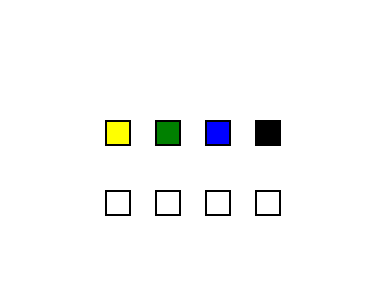
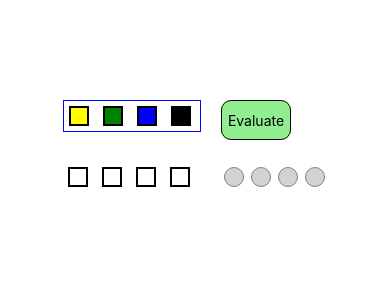
Before and after one commit to AnickaVargova/Logik, a React Native app: screen / in a window 390 px wide. Shown: the top 300 px of the page. Built offline with nearby package versions, Linux system fonts and the light colour scheme.

Commit message:
evaluation component styling

```diff
--- a/App.js
+++ b/App.js
@@ -1,22 +1,51 @@
-import { StatusBar } from 'expo-status-bar';
-import { StyleSheet, Text, View } from 'react-native';
-import {Screen} from './components/Screen';
+import React from "react";
+import { StatusBar } from "expo-status-bar";
+import { StyleSheet, Text, View } from "react-native";
+import { Screen } from "./components/Screen";
+import { options } from "./components/options";
+
+const createSecretOptions = (options) => {
+  const resultArr = [];
+  const getRandomIndex = () => Math.round(Math.random() * (options.length - 1));
+  while (resultArr.length < 4) {
+    const randomColor = options[getRandomIndex()];
+    if (!resultArr.includes(randomColor)) {
+      resultArr.push(randomColor);
+    }
+  }
+  return resultArr;
+};
+
+const gameData = {
+  secretOptions: createSecretOptions(options),
+  evaluateGuess: (selectedOptions) =>
+    selectedOptions.reduce(
+      (count, current) => (this.secretOptions.includes(current) ? ++count : count),
+      0
+    ),
+
+  enterGuess: (bool) => bool,
+};
+
+export const GameContext = React.createContext();
 
 export default function App() {
   return (
-    <View style={styles.container}>
-      <Screen/>
-    </View>
+    <GameContext.Provider value={gameData}>
+      <View style={styles.container}>
+        <Screen />
+      </View>
+    </GameContext.Provider>
   );
 }
 
 const styles = StyleSheet.create({
   container: {
     flex: 1,
-    backgroundColor: '#fff',
-    alignItems: 'center',
-    justifyContent: 'center',
+    backgroundColor: "#fff",
+    alignItems: "center",
+    justifyContent: "center",
     padding: 30,
     paddingTop: 100
-  },
+  }
 });
--- /dev/null
+++ b/components/Evaluation.js
@@ -0,0 +1,33 @@
+import React, {useContext} from "react";
+import { View, Text, StyleSheet } from "react-native";
+import { GameContext } from '../App';
+
+export const Evaluation = () => {
+//   const evaluateGuess = useContext(GameContext).evaluateGuess;
+
+  return (
+    <View style={styles.line}>
+      {Array.from({length: 4}).map((item,index) => <View style={styles.circle} key={index}/>)}
+
+    </View>
+  );
+};
+
+const styles = StyleSheet.create({
+  line: {
+    display: "flex",
+    flexDirection: "row",
+    justifyContent: 'center',
+    marginLeft: 20
+  },
+  circle: {
+      width: 20,
+      height: 20,
+      borderRadius: 50,
+      borderWidth: 1,
+      borderColor: 'grey',
+      backgroundColor: 'lightgrey',
+      margin: 5,
+      marginRight: 2
+  }
+});
--- /dev/null
+++ b/components/Header.js
@@ -0,0 +1,38 @@
+import React, {useContext} from "react";
+import { SecretLine } from "./SecretLine";
+import { TouchableOpacity, View, Text, StyleSheet } from "react-native";
+import { GameContext } from "../App";
+
+
+export const Header = () => {
+//   const enterGuess = useContext(gameContext).enterGuess;
+  return (
+    <View style={styles.header}>
+      <SecretLine />
+      <TouchableOpacity style={styles.button}>
+        <Text>Evaluate</Text>
+      </TouchableOpacity>
+    </View>
+  );
+};
+
+const styles = StyleSheet.create({
+  header: {
+    display: "flex",
+    flexDirection: "row",
+  },
+  button: {
+    width: 70,
+    height: 40,
+    borderColor: "black",
+    borderWidth: 1,
+    borderRadius: 10,
+    backgroundColor: "lightgreen",
+    marginLeft: 20,
+    marginTop: 0,
+    fontWeight: 'bold',
+    display: 'flex',
+    justifyContent: 'center',
+    alignItems: 'center'
+  }
+});
--- a/components/Line.js
+++ b/components/Line.js
@@ -1,7 +1,22 @@
-import React from 'react';
-import {View, Text, StyleSheet} from 'react-native';
-import  {Squares} from './Squares';
+import React from "react";
+import { View, Text, StyleSheet } from "react-native";
+import { Squares } from "./Squares";
+import { Evaluation } from "./Evaluation";
 
-export const Line = ({dropdown, backgroundsArr}) => {
-    return <Squares dropdown={dropdown} backgroundsArr={backgroundsArr}/>
-}
+export const Line = ({ dropdown, backgroundsArr }) => {
+  return (
+    <View style={styles.line}>
+      <Squares dropdown={dropdown} backgroundsArr={backgroundsArr} />
+      <Evaluation />
+    </View>
+  );
+};
+
+const styles=StyleSheet.create(
+    {
+        line: {
+            display: "flex",
+            flexDirection: "row",
+        }
+    }
+)
--- a/components/Screen.js
+++ b/components/Screen.js
@@ -1,13 +1,14 @@
-import React from "react";
+import React, {useContext} from "react";
 import { View, Text, StyleSheet } from "react-native";
 import { Line } from "./Line";
-import { SecretLine } from "./SecretLine";
+import { Header } from "./Header";
 import { options } from "./options";
+
 
 export const Screen = () => {
   return (
     <View style={styles.sections}>
-      <SecretLine />
+      <Header />
       <Line dropdown={true} backgroundsArr={[undefined,undefined,undefined,undefined]}/>
     </View>
   );
--- a/components/SecretLine.js
+++ b/components/SecretLine.js
@@ -1,24 +1,14 @@
-import React from "react";
+import React, { useContext } from "react";
 import { View, Text, StyleSheet } from "react-native";
 import { Squares } from "./Squares";
-import { options } from "./options";
-
-const createSecretOptions = (options) => {
-  const resultArr = [];
-  const getRandomIndex = () => Math.round(Math.random() * (options.length - 1));
-  while (resultArr.length < 4) {
-    const randomColor = options[getRandomIndex()];
-    if (!resultArr.includes(randomColor)) {
-      resultArr.push(randomColor);
-    }
-  }
-  return resultArr;
-};
+import { GameContext } from "../App";
 
 export const SecretLine = () => {
+  const secretOptions = useContext(GameContext).secretOptions;
+
   return (
     <View style={styles.secretLine}>
-      <Squares dropdown={false} backgroundsArr={createSecretOptions(options)} />
+      <Squares dropdown={false} backgroundsArr={secretOptions} />
     </View>
   );
 };
@@ -26,6 +16,7 @@ export const SecretLine = () => {
 const styles = StyleSheet.create({
   secretLine: {
     marginBottom: 30,
-    height: 40
+    borderColor: "blue",
+    borderWidth: 1
   }
 });
--- a/components/Square.js
+++ b/components/Square.js
@@ -42,17 +42,17 @@ const styles = StyleSheet.create({
   dropdown: {
     display: "flex",
     flexDirection: "column",
-    width: 30,
-    margin: 10
+    width: 24,
+    margin: 5
   },
   menuButton: {
-    width: 26,
-    height: 26,
+    width: 20,
+    height: 20,
     borderColor: "black",
     borderWidth: 2
   },
   option: {
-    width: 26,
-    height: 26
+    width: 20,
+    height: 20
   }
 });
--- a/components/Squares.js
+++ b/components/Squares.js
@@ -1,8 +1,9 @@
-import React from "react";
+import React, {useContext} from "react";
 import { View, Text, StyleSheet } from "react-native";
 import { Square } from "./Square";
 
 export const Squares = ({ dropdown, backgroundsArr }) => {
+
   const squareLine = Array.from(backgroundsArr).map((background, index) => (
     <Square
       key={index}
@@ -15,7 +16,6 @@ export const Squares = ({ dropdown, backgroundsArr }) => {
 
 const styles = StyleSheet.create({
   squareLine: {
-    margin: 10,
     display: "flex",
     flexDirection: "row"
   }
```
